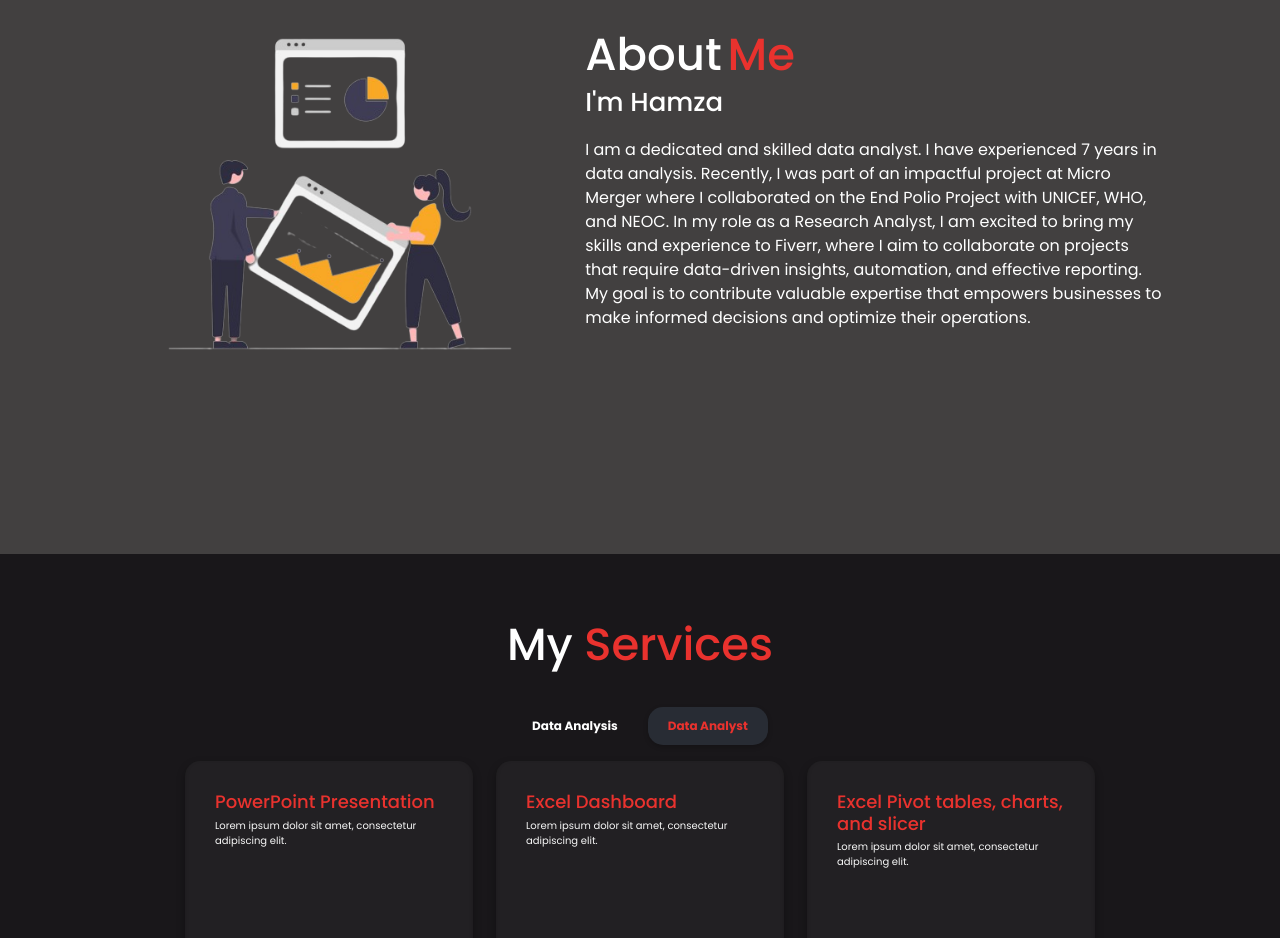
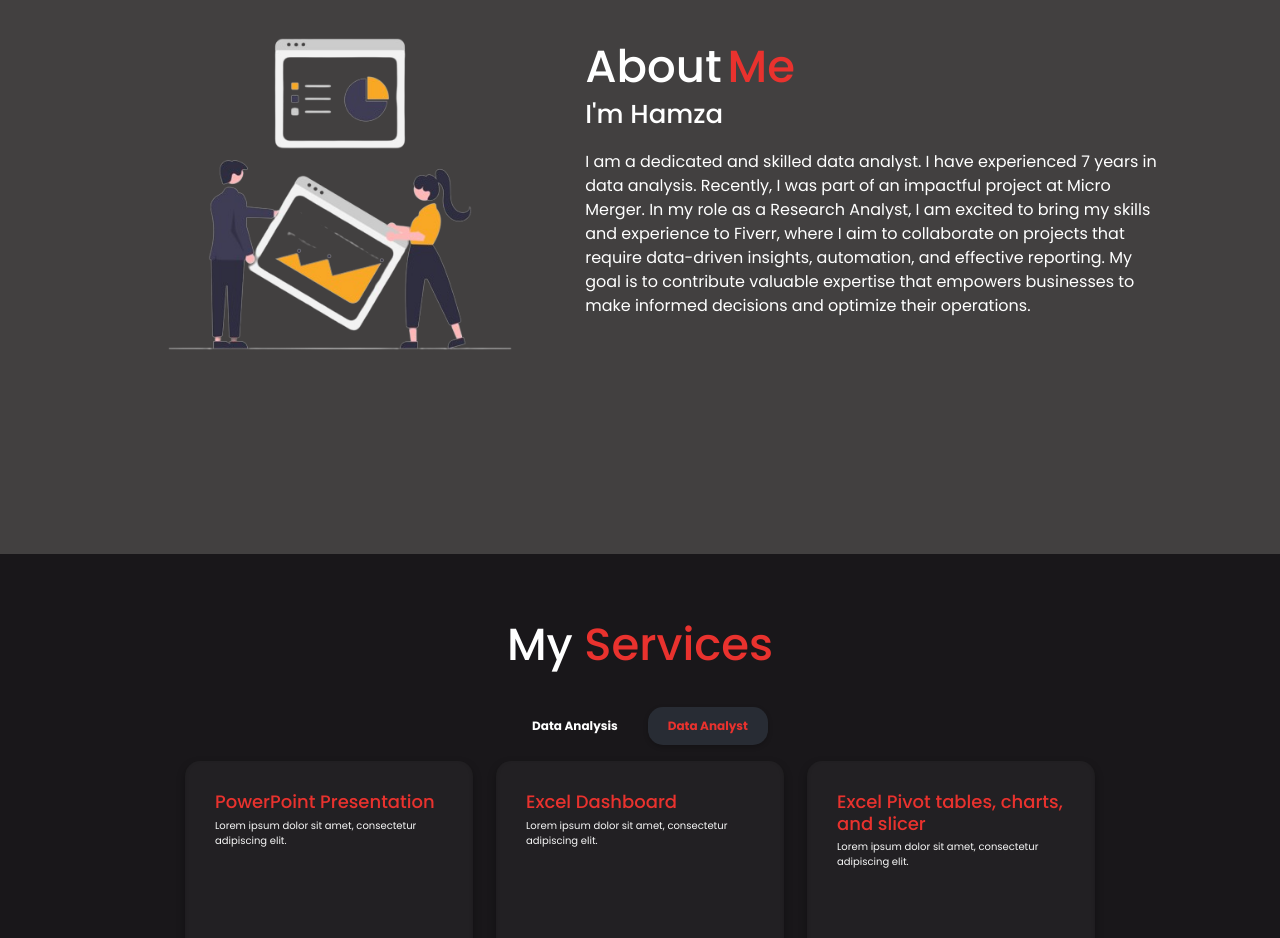
Before and after one commit to Laiba-webstar/HamzaPortfolio, a plain HTML site: page index.html in a window 1280 px wide. Shown: the part 1046-1984 px from the top of the page. Drawn offline with nearby package versions, Linux system fonts and the light colour scheme.

Commit message:
Update index.html

```diff
--- a/index.html
+++ b/index.html
@@ -55,8 +55,7 @@
                 <h2 class="heading">About<span>Me</span></h2>
                 <h3>I'm Hamza</h3>
                 <p>I am a dedicated and skilled data analyst. I have experienced 7 years in data analysis.
-Recently, I was part of an impactful project at Micro Merger where I collaborated on the
-End Polio Project with UNICEF, WHO, and NEOC. In my role as a Research Analyst, I
+Recently, I was part of an impactful project at Micro Merger. In my role as a Research Analyst, I
 am excited to bring my skills and experience to Fiverr, where I aim to collaborate on
 projects that require data-driven insights, automation, and effective reporting. My goal is
 to contribute valuable expertise that empowers businesses to make informed decisions
```
